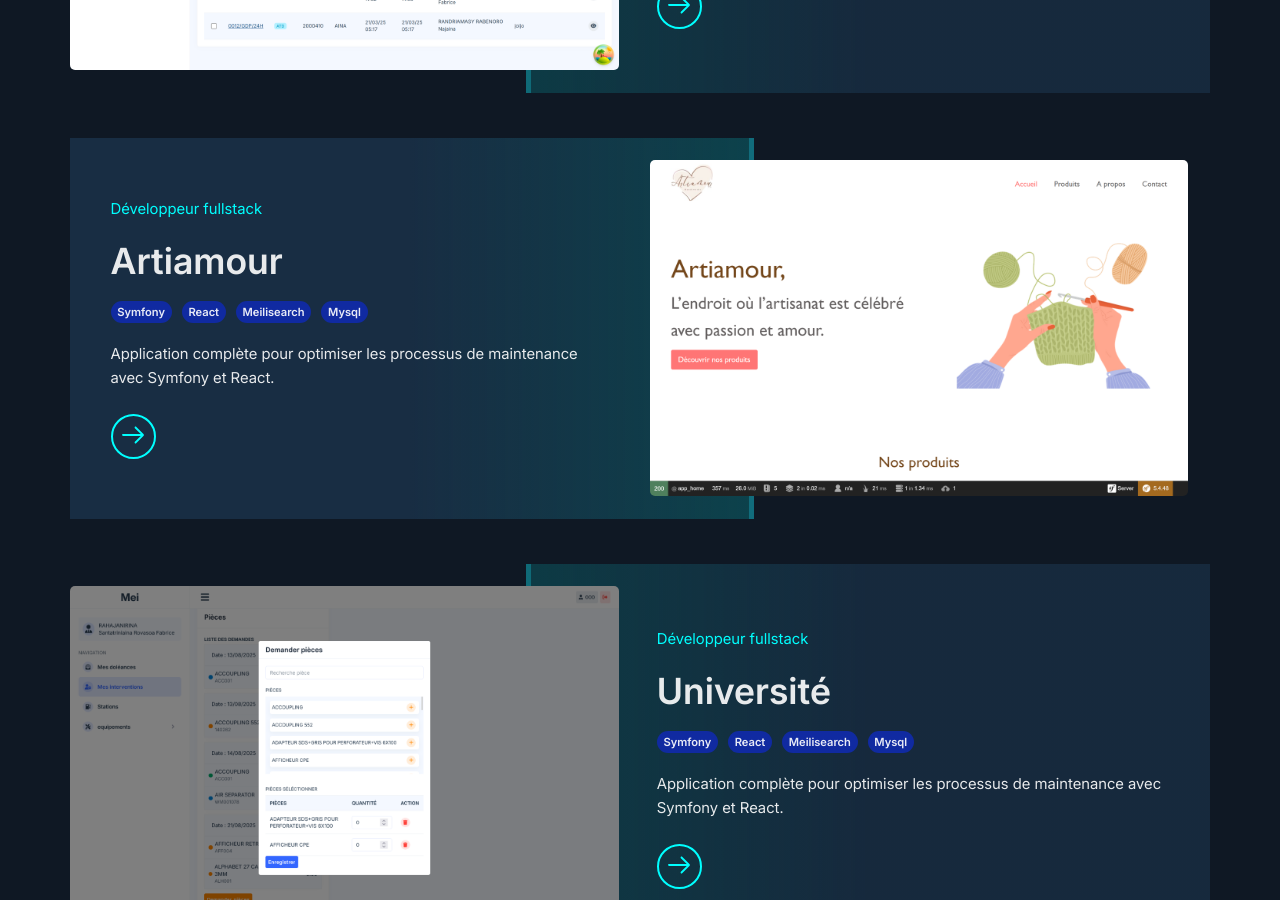
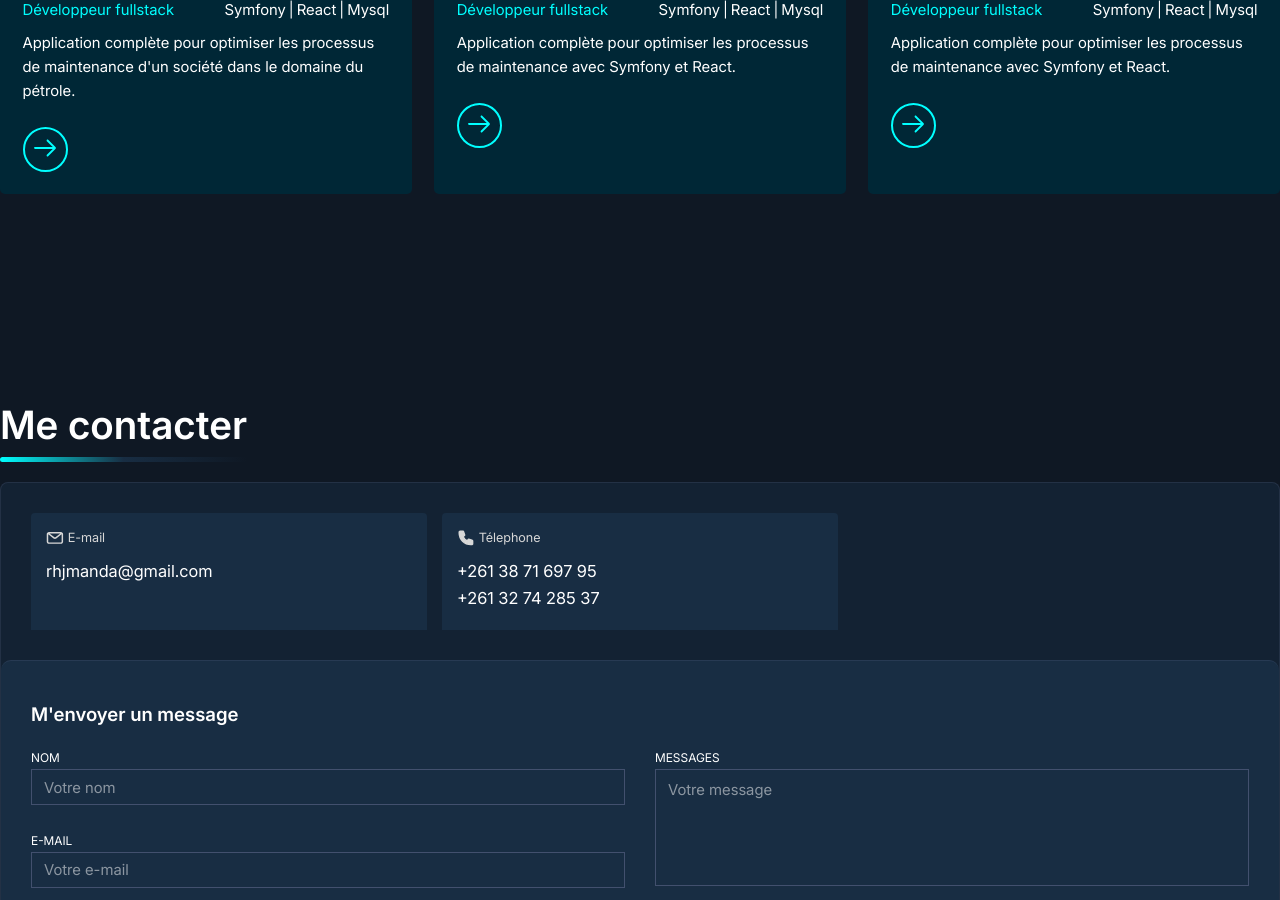
Before and after one commit to manda07tsou/portfolio, a React (Vite) app: page / in a window 1280 px wide. Shown: the part 1900-2800 px from the top of the page. Built offline with nearby package versions, Linux system fonts and the light colour scheme.

Commit message:
style: changement style card project

```diff
--- a/src/App.scss
+++ b/src/App.scss
@@ -46,7 +46,7 @@ body{
   font-weight: 400;
   font-size: 15px;
   background-color: rgb(var(--bg));
-  color: rgb(var(--color)/.9);
+  color: rgb(var(--color));
   line-height: 1.6;
   width: 100%;
   min-height: 100vh;
--- a/src/assets/styles/_header.scss
+++ b/src/assets/styles/_header.scss
@@ -24,7 +24,7 @@
    display: flex;
    justify-content: space-between;
    align-items: center;
-   padding: 20px calc(50vw - 570px);
+   padding: 20px var(--container-padding);
 }
 
 
--- a/src/assets/styles/_projects.scss
+++ b/src/assets/styles/_projects.scss
@@ -1,7 +1,7 @@
 //mobil
 .project__grid{
    display: grid;
-   gap: 3em;
+   gap: 1.5em;
 }
 
 .project{
@@ -26,6 +26,13 @@
    gap: 10px;
    flex-wrap: wrap;
    margin: 10px 0;
+}
+
+.project__card-techno *:not(:last-child)::after{
+   display: inline-block;
+   content: "|";
+   margin: 0 3px;
+
 }
 
 .project__meta{
@@ -204,4 +211,54 @@
       column-gap:50px;
       padding-top: 2em;
    }
+
+   .project__grid{
+      grid-template-columns: repeat(3,1fr);
+   }
 }
+
+.project__card{
+   padding: 1.5em;
+   padding-top: 0;
+   border-radius:5px;
+   overflow: hidden;
+   background-color:rgb(0, 39, 54);
+
+   img{
+      border-radius:5px;
+   }
+
+   &:hover{
+      .project__image::after{
+         transition: .3s;
+         background: rgb(0 39 54/.4);
+      top: 0;
+
+      }
+
+      .project__image img{
+         transition: .3s ease-in-out;
+         transform: scale(1.08);
+      }
+   }
+}
+
+.project__image{
+   width: 100%;
+   overflow: hidden;
+   position: relative;
+   &::after{
+      transition: .3s;
+      position: absolute;
+      top: 0;
+      display: block;
+      content:"";
+      width: 100%;
+      height: 100%;
+      z-index: 1;
+   }
+}
+
+.project__card-body{
+   // padding: 1em 1em 2em 1em;
+}
--- a/src/assets/styles/_typography.scss
+++ b/src/assets/styles/_typography.scss
@@ -1,5 +1,5 @@
 h1,h2,h3,h4,h5,h6{
-   font-weight: 500;
+   font-weight: 600;
    line-height: 1.6em;
    margin: .5em 0 .3em 0;
 }
@@ -39,4 +39,5 @@ strong{
 
 p{
    margin-bottom: .8em;
+   color: rgb(215, 215, 215)!important;
 }
--- a/src/assets/styles/_utils.scss
+++ b/src/assets/styles/_utils.scss
@@ -17,7 +17,7 @@
 }
 
 .text-small{
-    font-size: .9em;
+    font-size: .85em;
 }
 
 .text-800{
@@ -112,6 +112,10 @@
     align-items: center;
 }
 
+.space-between{
+    justify-content: space-between;
+}
+
 .text-underlined{
    &::after{
       display: block;
--- a/src/assets/styles/_variable.scss
+++ b/src/assets/styles/_variable.scss
@@ -19,6 +19,6 @@
 
 @media (min-width: 1140px){
    :root{
-      --container-padding: calc(50vw - 570px);
+      --container-padding: calc(50vw - 640px);
    }
 }
--- a/src/modules/Projects/projectsData.json
+++ b/src/modules/Projects/projectsData.json
@@ -2,16 +2,16 @@
    {
       "id":1,
       "title": "Gmao mei",
-      "technos": ["Symfony","React","Meilisearch","Mysql"],
+      "technos": ["Symfony","React","Mysql"],
       "coverImage":"gmao1.png",
       "images":["gmao1.png","gmao2.png","gmao3.png","gmao4.png","gmao5.png"],
-      "description":"Application complète pour optimiser les processus de maintenance avec Symfony et React.",
+      "description":"Application complète pour optimiser les processus de maintenance d'un société dans le domaine du pétrole.",
       "content":"gmao.md"
    },
    {
       "id":2,
       "title": "Artiamour",
-      "technos": ["Symfony","React","Meilisearch","Mysql"],
+      "technos": ["Symfony","React","Mysql"],
       "description":"Application complète pour optimiser les processus de maintenance avec Symfony et React.",
       "coverImage":"artiamour2.png",
       "images":["artiamour.png","artiamour1.png","artiamour2.png"],
@@ -20,7 +20,7 @@
    {
       "id":3,
       "title": "Université",
-      "technos": ["Symfony","React","Meilisearch","Mysql"],
+      "technos": ["Symfony","React","Mysql"],
       "description":"Application complète pour optimiser les processus de maintenance avec Symfony et React.",
       "roles":"En tant que développeur fullstack Symfony et React, j’ai conçu et mis en place une API robuste avec API Platform, garantissant des échanges de données sécurisés et performants. Côté frontend, j’ai développé une interface utilisateur moderne et responsive avec React, afin d’assurer une expérience fluide et adaptée à tous les supports. Mon travail a permis de relier efficacement la logique métier du backend avec une interface intuitive pour les utilisateurs.",
       "coverImage":"gmao2.png",
--- a/src/templates/Header.tsx
+++ b/src/templates/Header.tsx
@@ -22,7 +22,7 @@ export function Header(){
    return (
       <div className="header__container">
          <header className={`header`}>
-            <div className="logo">Rhj</div>
+            <a href="#home" className="logo">&lt; Rhj /&gt;</a>
             <div className="sidebar">
                <div className="mobil__sidebar">
                   <div className="logo">Rhj</div>
--- a/src/templates/Projects.tsx
+++ b/src/templates/Projects.tsx
@@ -32,17 +32,19 @@ export function ProjectItem({data, index}:projectItemProps){
    const observerClass = inView ? 'in':''
 
    return <>
-      <div key={`project-${data.id}`} className={`project fade ${observerClass}`} ref={ref} style={{transitionDelay: `.${index - 1}s`}}>
+      <div key={`project-${data.id}`} className={`project__card fade ${observerClass}`} ref={ref} style={{transitionDelay: `.${index - 1}s`}}>
+         <h5>{data.title}</h5>
          <div className="project__images">
             <img src={`/images/projects/${data.coverImage}`} alt="image__project" />
          </div>
-         <div className="project__body">
-            <p className="text-primary hide-mobil">Développeur fullstack</p>
-            <div className="project__title">{data.title}</div>
-            <div className="project__technos">
-               {data?.technos?.map((techno:string) => (
-                  <span key={`${techno}-${data.id}}`} className="badge badge-primary">{techno}</span>
-               ))}
+         <div className="project__card-body mt-2">
+            <div className="flex space-between">
+               <div className="text-primary hide-mobil">Développeur fullstack</div>
+               <div className="project__card-techno">
+                  {data?.technos?.map((techno:string) => (
+                     <span key={`${techno}-${data.id}}`} className="">{techno}</span>
+                  ))}
+               </div>
             </div>
             <div className="project__description">{data.description}</div>
             <ShowProjectAction project={data}/>
@@ -50,3 +52,25 @@ export function ProjectItem({data, index}:projectItemProps){
       </div>
    </>
 }
+
+export function ProjectCard(){
+   return (
+   <div className="project__card">
+      <div>
+         <h5 className="">GMAO</h5>
+      </div>
+
+      <div className="project__image">
+         <img src={`/images/projects/gmao1.png`} alt="image__project" />
+      </div>
+      <div className="project__card-body mt-2">
+         <p className="flex space-between  text-small">
+            <div className="hide-mobil">Développeur fullstack</div>
+            <div className="text-primary">Symfony | React</div>
+         </p>
+         <p className="mt-4">Application complète pour optimiser les processus de maintenance avec Symfony et React.</p>
+         <ShowProjectAction project={{}}/>
+      </div>
+   </div>
+   )
+}
```
